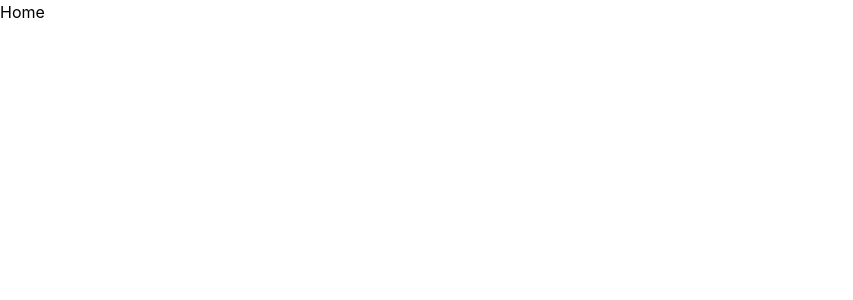
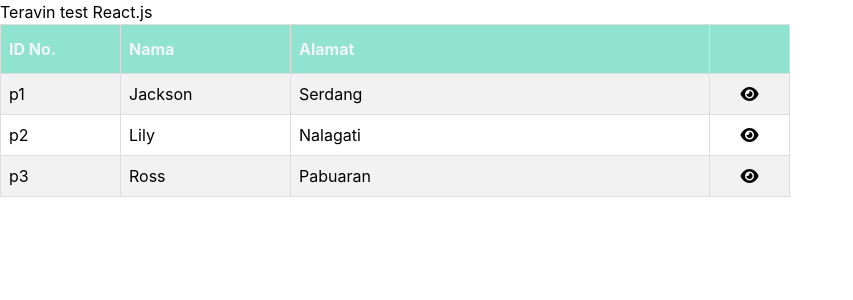
Before and after one commit to Dedenno17/react-test, a React (Create React App) app: page / in a window 1280 px wide. Shown: the top 300 px of the page, without its empty margins (0-853 px from the left). Built offline with nearby package versions, Linux system fonts and the light colour scheme.

Commit message:
membuat Table data component memasukannya ke dalam home page memberi nya style & membuat data sementara dummy data

```diff
--- /dev/null
+++ b/src/components/TableData/TableData.jsx
@@ -0,0 +1,43 @@
+const DUMMY__DATA = [
+  { id: "p1", name: "Jackson", alamat: "Serdang" },
+  { id: "p2", name: "Lily", alamat: "Nalagati" },
+  { id: "p3", name: "Ross", alamat: "Pabuaran" },
+];
+
+const TableData = () => {
+  return (
+    <div className="w-[790px]">
+      <table className="border-collapse w-full">
+        <tr>
+          <th className="border-[1px] border-[#ddd] py-3 px-2 text-left bg-tosca text-slate-100 w-[120px]">
+            ID No.
+          </th>
+          <th className="border-[1px] border-[#ddd] py-3 px-2 text-left bg-tosca text-slate-100 w-[170px]">
+            Nama
+          </th>
+          <th className="border-[1px] border-[#ddd] py-3 px-2 text-left bg-tosca text-slate-100">
+            Alamat
+          </th>
+          <th className="border-[1px] border-[#ddd] py-3 px-2 text-left bg-tosca text-slate-100 w-[80px]"></th>
+        </tr>
+        {DUMMY__DATA.map((item, i) => (
+          <tr
+            key={item.id}
+            className={
+              i % 2 === 0 ? "bg-[#f2f2f2] hover:bg-[#ddd]" : "hover:bg-[#ddd]"
+            }
+          >
+            <td className="border-[1px] border-[#ddd] p-2">{item.id}</td>
+            <td className="border-[1px] border-[#ddd] p-2">{item.name}</td>
+            <td className="border-[1px] border-[#ddd] p-2">{item.alamat}</td>
+            <td className="border-[1px] border-[#ddd] p-2  text-center">
+              <i class="fa-solid fa-eye"></i>
+            </td>
+          </tr>
+        ))}
+      </table>
+    </div>
+  );
+};
+
+export default TableData;
--- a/src/pages/Home.js
+++ b/src/pages/Home.js
@@ -1,8 +1,11 @@
+import TableData from "../components/TableData/TableData";
+
 const Home = () => {
   return (
-    <>
-      <p>Home</p>
-    </>
+    <div className="w-full h-[100vh] flex-col items-center">
+      <h1>Teravin test React.js</h1>
+      <TableData />
+    </div>
   );
 };
 
```
